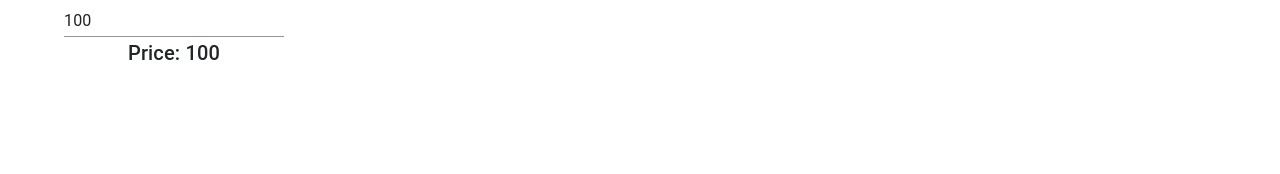
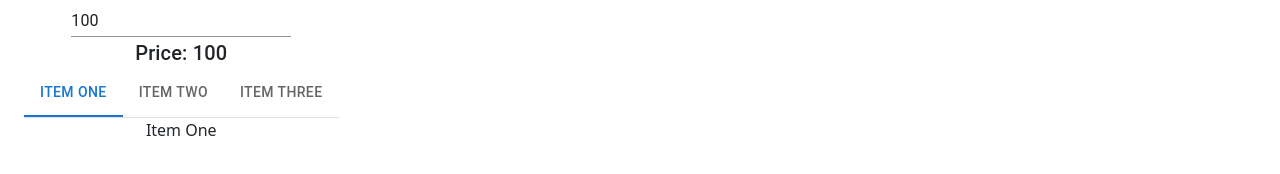
Before and after one commit to joo-chang/react-practice, a React (Vite) app in the folder shop/: page /product/1 in a window 1280 px wide. Shown: the part 440-614 px from the top of the page. Built offline with nearby package versions, Linux system fonts and the light colour scheme.

Commit message:
탭 기능 추가

```diff
--- a/shop/package.json
+++ b/shop/package.json
@@ -14,6 +14,7 @@
     "@emotion/styled": "^11.14.0",
     "@fontsource/roboto": "^5.2.5",
     "@mui/icons-material": "^6.4.8",
+    "@mui/lab": "^7.0.0-beta.10",
     "@mui/material": "^6.4.8",
     "@mui/styled-engine-sc": "^6.4.6",
     "bootstrap": "^5.3.3",
--- a/shop/src/pages/PostDetail.tsx
+++ b/shop/src/pages/PostDetail.tsx
@@ -1,18 +1,22 @@
 import React, { useEffect, useState } from 'react';
 import { useParams } from 'react-router-dom';
-import { Typography, Box, Input } from '@mui/material';
+import { Typography, Box, Input, Tabs, Tab } from '@mui/material';
 import { PostInfo } from '../data/posts';
+import { TabContext, TabList } from '@mui/lab';
 export const PostDetail = () => {
   const { id } = useParams();
   const [post, setPost] = useState<PostInfo>();
   useEffect(() => {
+    if (!post) {
       fetch('https://jsonplaceholder.typicode.com/posts/' + id)
         .then((response) => response.json())
         .then((data: PostInfo) => {
           setPost(data);
         })
         .catch((error) => console.error('Error fetching posts:', error));
-  }, [id]);
+    }
+  }, [id, post]);
+
 
   return post ? (
     <Box
@@ -25,6 +29,7 @@ export const PostDetail = () => {
       <Typography variant="body1" paragraph>
         {post.body}
       </Typography>
+
     </Box>
   ) : (
     <div>post not found</div>
--- a/shop/src/pages/productDetail.tsx
+++ b/shop/src/pages/productDetail.tsx
@@ -1,7 +1,9 @@
 import React, { useEffect, useState } from 'react';
 import { useParams } from 'react-router-dom';
 import { products } from '../data/products';
-import { Typography, Box, Input } from '@mui/material';
+import { Typography, Box, Input, Tab } from '@mui/material';
+import { TabList } from '@mui/lab';
+import { TabContext } from '@mui/lab';
 export const ProductDetail = () => {
   const { id } = useParams();
   const product = products.find((p) => p.id === Number(id));
@@ -10,6 +12,11 @@ export const ProductDetail = () => {
   if (!product) {
     return <div>Product not found</div>;
   }
+  const [value, setValue] = useState('1');
+
+  const handleChange = (event: React.SyntheticEvent, newValue: string) => {
+    setValue(newValue);
+  };
 
   useEffect(() => {
     const time = setTimeout(() => {
@@ -49,6 +56,27 @@ export const ProductDetail = () => {
         }}
       />
       <Typography variant="h6">Price: {price}</Typography>
+
+      <TabContext value={value}>
+        <Box sx={{ borderBottom: 1, borderColor: 'divider' }}>
+          <TabList onChange={handleChange} aria-label="lab API tabs example">
+            <Tab label="Item One" value="1" onClick={() => setValue('1')} />
+            <Tab label="Item Two" value="2" onClick={() => setValue('2')} />
+            <Tab label="Item Three" value="3" onClick={() => setValue('3')} />
+          </TabList>
+        </Box>
+      </TabContext>
+      <TabPanel value={value} />
     </Box>
   );
 };
+
+function TabPanel({ value }) {
+  if (value == '1') {
+    return <div>Item One</div>;
+  } else if (value == '2') {
+    return <div>Item Two</div>;
+  } else if (value == '3') {
+    return <div>Item Three</div>;
+  }
+}
```
Also changed, not shown: 1 other file (tests, documents, lock files or other folders). Lines whose indentation alone changed are shown as unchanged.
